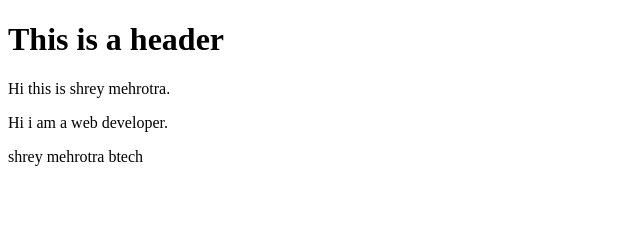
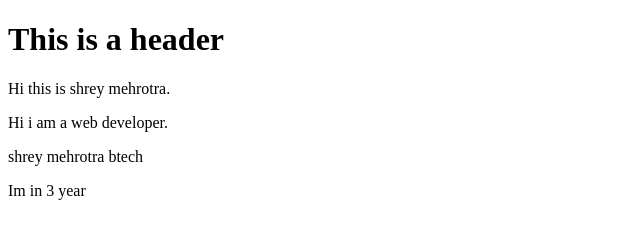
Before and after one commit to shrey12mehrotra/GitLearning, a website: page Index.html in a window 1280 px wide. Shown: the full height of the page, 0-640 px from the left. Drawn offline with Linux system fonts and the light colour scheme.

Commit message:
sixth commit

```diff
--- a/Index.html
+++ b/Index.html
@@ -7,5 +7,6 @@
         <p>Hi this is shrey mehrotra.</p>
         <p>Hi i am a web developer.</p>
         <p>shrey mehrotra btech</p>
+        <p>Im in 3 year </p>
     </body>
 </html>
```
Also changed, not shown: package.json (added, +24 -0 lines), 2 other files.
